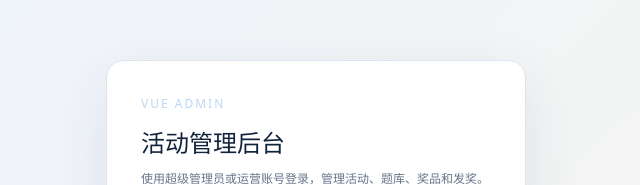
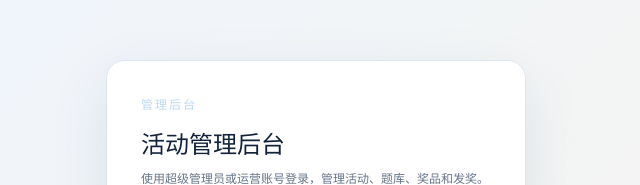
Before and after one commit to zhangshaohua12138/hulunbuir-anti-crime-quiz, a Vue app in the folder vue/: page /#/login in a window 1280 px wide. Shown: the part 132-317 px from the top of the page, without its empty margins (324-964 px from the left). Built offline with nearby package versions, Linux system fonts and the light colour scheme; no server answers.

Commit message:
fix: 登录页明确为管理后台

```diff
--- a/vue/index.html
+++ b/vue/index.html
@@ -4,7 +4,7 @@
     <meta charset="UTF-8" />
     <meta name="viewport" content="width=device-width, initial-scale=1.0, viewport-fit=cover" />
     <meta name="theme-color" content="#a9c2ea" />
-    <title>呼伦贝尔市深化扫黑除恶专项斗争有奖答题活动</title>
+    <title>活动管理后台</title>
   </head>
   <body>
     <div id="app"></div>
--- a/vue/src/views/AdminLoginView.vue
+++ b/vue/src/views/AdminLoginView.vue
@@ -28,7 +28,7 @@ async function submit() {
 <template>
   <main class="login-page">
     <section class="login-panel">
-      <div class="eyebrow">VUE ADMIN</div>
+      <div class="eyebrow">管理后台</div>
       <h1>活动管理后台</h1>
       <p class="help">使用超级管理员或运营账号登录，管理活动、题库、奖品和发奖。</p>
       <form @submit.prevent="submit">
```
